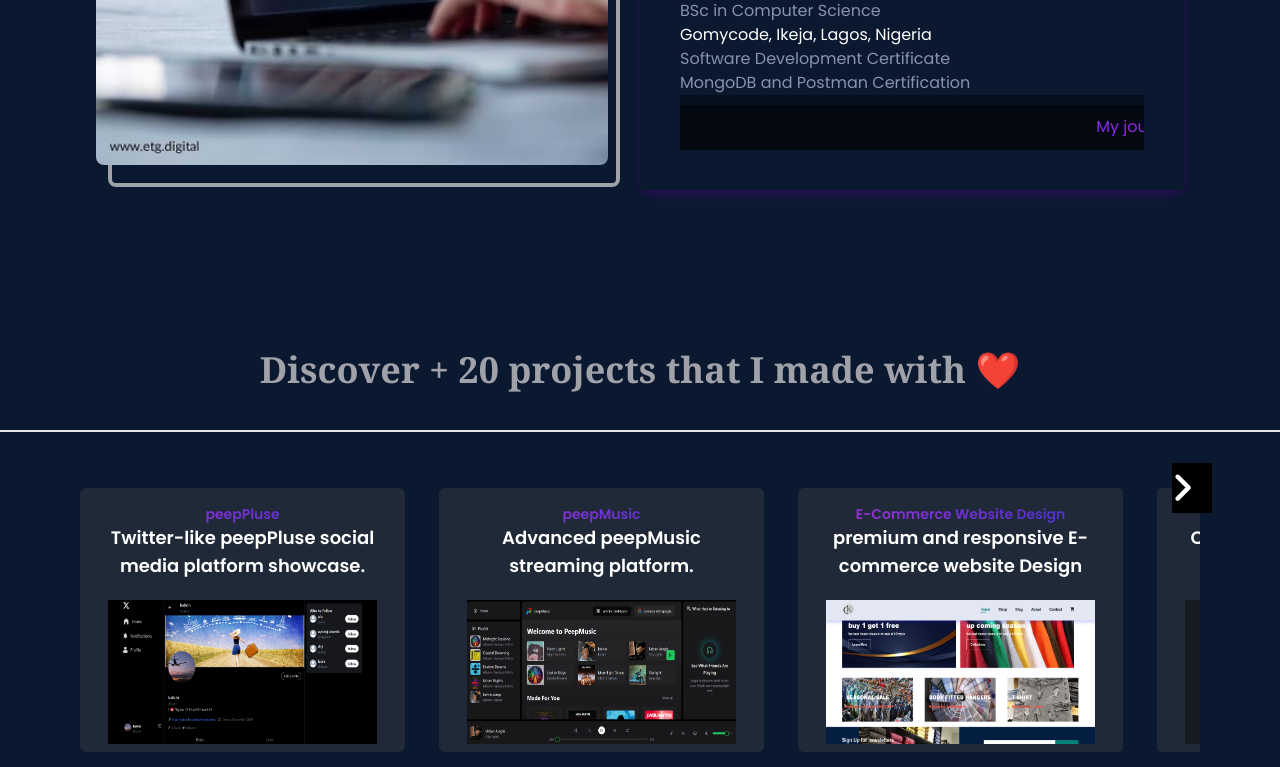
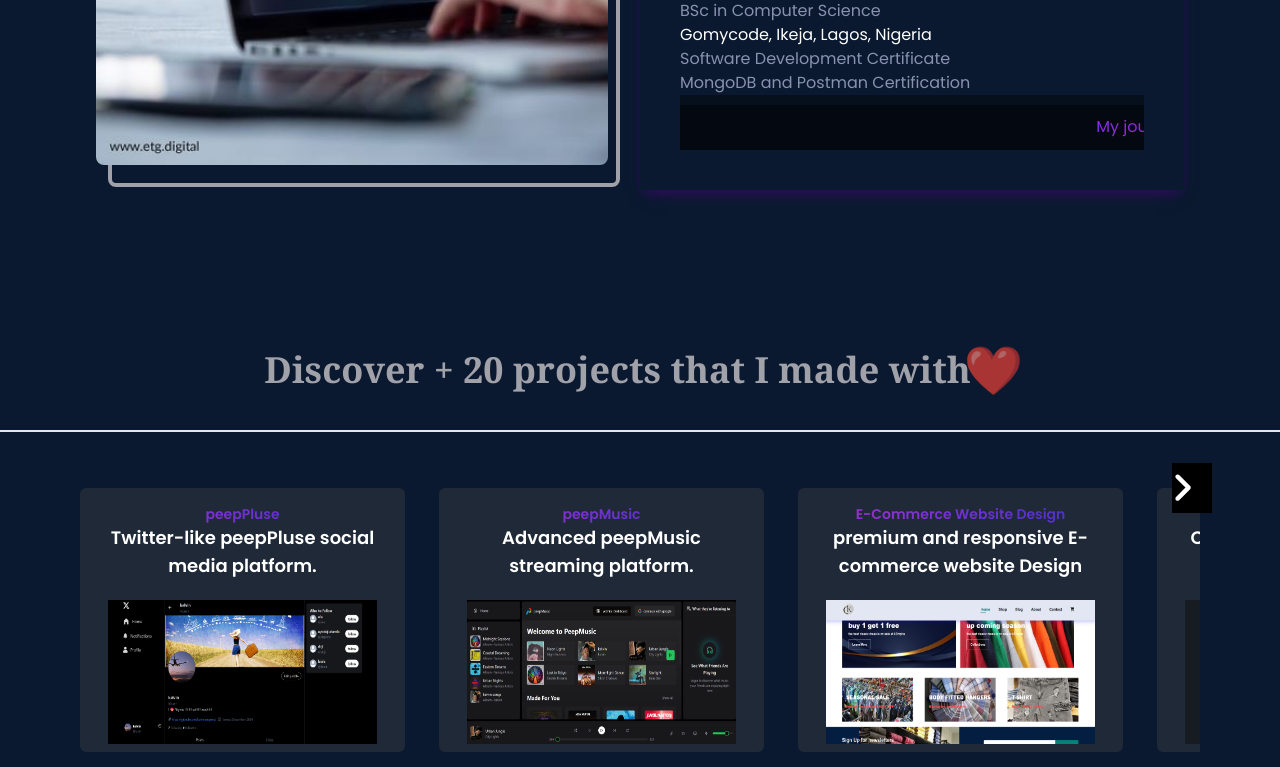
Before and after one commit to kelvinempires/portfolio-react, a React (Vite) app: page / in a window 1280 px wide. Shown: the part 1361-2128 px from the top of the page. Built offline with nearby package versions, Linux system fonts and the light colour scheme.

Commit message:
feat: add peepMusic project to Portfolio component

```diff
--- a/src/components/HeroSection.jsx
+++ b/src/components/HeroSection.jsx
@@ -55,15 +55,15 @@ const HeroSection = () => {
           >
             <a
               href="#_"
-              className="relative inline-flex items-center justify-start px-6 py-3 overflow-hidden font-bold rounded-full group"
+              className="animate-pulse relative inline-flex items-center justify-start px-6 py-3 overflow-hidden font-bold rounded-full group"
             >
-              <span className="w-32 h-32 rotate-45 translate-x-12 -translate-y-2 absolute left-0 top-0 bg-white opacity-[3%]"></span>
-              <span className="absolute top-0 left-0 w-48 h-48 -mt-1 transition-all duration-500 ease-in-out rotate-45 -translate-x-56 -translate-y-24 bg-white opacity-100 group-hover:-translate-x-8"></span>
-              <span className="relative w-full text-left transition-colors duration-200 ease-in-out group-hover:text-gray-900 flex items-center space-x-2">
+              <span className=" w-32 h-32 rotate-45 translate-x-12 -translate-y-2 absolute left-0 top-0 bg-white opacity-[3%]"></span>
+              <span className="animate-pulse absolute top-0 left-0 w-48 h-48 -mt-1 transition-all duration-500 ease-in-out rotate-45 -translate-x-56 -translate-y-24 bg-white opacity-100 group-hover:-translate-x-8"></span>
+              <span className=" relative w-full text-left transition-colors duration-200 ease-in-out group-hover:text-gray-900 flex items-center space-x-2">
                 <FontAwesomeIcon icon={faUserTie} />
                 <span>Hire me</span>
               </span>
-              <span className="absolute inset-0 border-2 border-white rounded-full"></span>
+              <span className=" absolute inset-0 border-2 border-white rounded-full"></span>
             </a>
           </button>
         </div>
--- a/src/components/Portfolio.jsx
+++ b/src/components/Portfolio.jsx
@@ -30,7 +30,7 @@ import peepMusic from "../assets/pmusic.png";
 const portfolioItems = [
   {
     title: "peepPluse",
-    description: "Twitter-like peepPluse social media platform showcase.",
+    description: "Twitter-like peepPluse social media platform.",
     url: "https://peeppluse.onrender.com",
     mediaType: "image",
     mediaSrc: peepPluse,
@@ -286,7 +286,7 @@ const Portfolio = () => {
     <main id="portfolio" className="p-4 sm:p-6 md:p-0 lg:p-0">
       <div className="border-b-2">
         <h1 className="text-zinc-400 flex justify-center font-serif text-lg sm:text-2xl md:text-3xl lg:text-4xl pt-6 sm:pt-8 md:pt-10 lg:pt-12 pb-6 sm:pb-8 md:pb-10 lg:pb-10  font-bold">
-          Discover + 20 projects that I made with ❤️
+          Discover + 20 projects that I made with    <span className="animate-ping"> ❤️</span>
         </h1>
       </div>
       {/* <div className="flex flex-col text-center sm:flex-row md:gap-10 justify-center pt-4 sm:pt-6 md:pt-6 lg:pt-6 font-bold">
```
